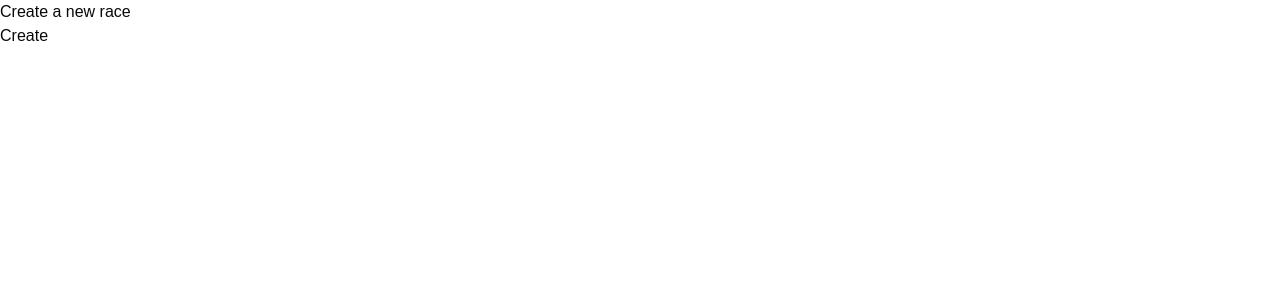
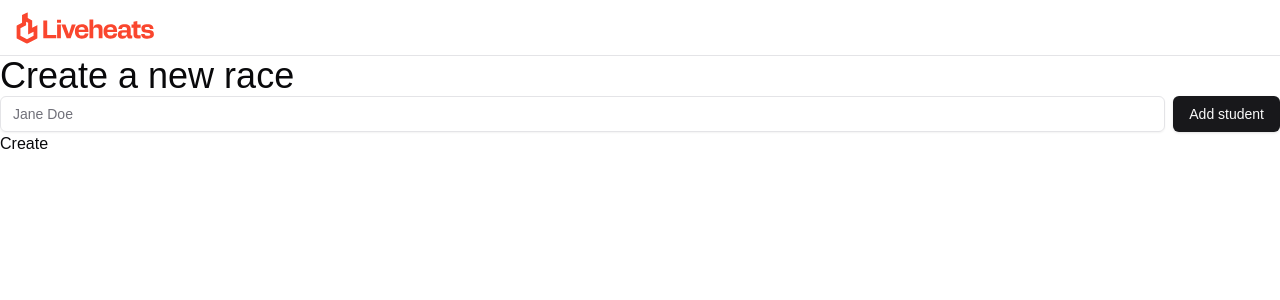
Before and after one commit to Lassi/liveheats, a Next.js app: page /races/new in a window 1280 px wide. Shown: the top 300 px of the page. Built offline with nearby package versions, Linux system fonts and the light colour scheme.

Commit message:
Add skeleton for the create page

```diff
--- a/src/app/races/new/page.jsx
+++ b/src/app/races/new/page.jsx
@@ -2,12 +2,25 @@
 
 import { useRouter } from 'next/navigation'
 
+import { Navbar, NavbarLogo } from '@/components/navbar/navbar';
+import Link from 'next/link';
+
+import { NewRaceBlock } from '@/blocks/new-race/new-race';
+
 export default function NewRacePage() {
   const router = useRouter();
   return (
-    <main>
-      <h1>Create a new race</h1>
-      <button onClick={() => router.push('/races/fakeId')}>Create</button>
-    </main>
+    <>
+      <Navbar>
+        <Link href="/">
+          <NavbarLogo/>
+        </Link>
+      </Navbar>
+      <main>
+        <h1 className="text-4xl">Create a new race</h1>
+        <NewRaceBlock />
+        <button onClick={() => router.push('/races/fakeId')}>Create</button>
+      </main>
+    </>
   );
 }
--- /dev/null
+++ b/src/blocks/new-race/components/new-race-form/new-race-form.jsx
@@ -0,0 +1,25 @@
+import { useState } from 'react';
+
+import { Button } from '@/components/ui/button';
+import { Input } from '@/components/ui/input';
+
+export const NewRaceForm = () => {
+  const [studentName, setStudentName] = useState('');
+  const [students, setStudents] = useState([]);
+
+  return (
+    <div>
+      <ul>
+        {students.map((student) => (
+          <li key={student}>{student}</li>
+        ))}
+      </ul>
+      <div className="flex flex-row gap-2">
+        <Input type="text" placeholder="Jane Doe" onChange={(event) => setStudentName(event.target.value)} value={studentName} />
+        <Button onClick={() => {
+          setStudents((prevStudents) => [...prevStudents, studentName]);
+        }}>Add student</Button>
+      </div>
+    </div>
+  );
+};
--- /dev/null
+++ b/src/blocks/new-race/new-race.jsx
@@ -0,0 +1,7 @@
+import { NewRaceForm } from './components/new-race-form/new-race-form';
+
+export const NewRaceBlock = () => {
+  return (
+    <NewRaceForm />
+  );
+};
--- /dev/null
+++ b/src/components/ui/input.jsx
@@ -0,0 +1,19 @@
+import * as React from "react"
+
+import { cn } from "@/lib/utils"
+
+const Input = React.forwardRef(({ className, type, ...props }, ref) => {
+  return (
+    (<input
+      type={type}
+      className={cn(
+        "flex h-9 w-full rounded-md border border-input bg-transparent px-3 py-1 text-base shadow-sm transition-colors file:border-0 file:bg-transparent file:text-sm file:font-medium file:text-foreground placeholder:text-muted-foreground focus-visible:outline-none focus-visible:ring-1 focus-visible:ring-ring disabled:cursor-not-allowed disabled:opacity-50 md:text-sm",
+        className
+      )}
+      ref={ref}
+      {...props} />)
+  );
+})
+Input.displayName = "Input"
+
+export { Input }
```
Also changed, not shown: 1 other file (tests, documents, lock files or other folders).
